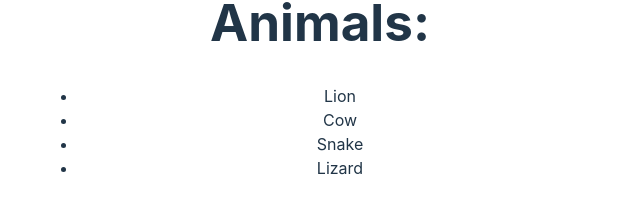
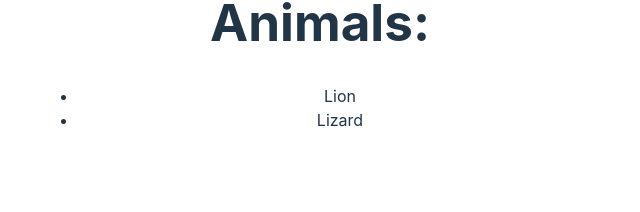
Before and after one commit to Extraterra1/Odin-Project, a React (Vite) app in the folder node-path/React/my-first-react-app/: page / in a window 1280 px wide. Shown: the part 694-906 px from the top of the page, without its empty margins (320-960 px from the left). After the commit the page ends 874 px from the top, so only its background shows below. Built offline with nearby package versions, Linux system fonts and the light colour scheme.

Commit message:
conditional rendering in List

```diff
--- a/node-path/React/my-first-react-app/src/App.jsx
+++ b/node-path/React/my-first-react-app/src/App.jsx
@@ -8,6 +8,7 @@ import './App.css';
 
 function App() {
   // const [count, setCount] = useState(0);
+  const animals = ['Lion', 'Cow', 'Snake', 'Lizard'];
 
   return (
     <>
@@ -15,7 +16,7 @@ function App() {
       <img src={reactLogo} alt="" srcSet="" />
       <Greeting />
       <FavFood />
-      <List />
+      <List animals={animals} />
     </>
   );
 }
--- a/node-path/React/my-first-react-app/src/List.jsx
+++ b/node-path/React/my-first-react-app/src/List.jsx
@@ -1,12 +1,13 @@
+/* eslint-disable react/prop-types */
+
 import ListItem from './ListItem';
 
-export default function List() {
-  const animals = ['Lion', 'Cow', 'Snake', 'Lizard'];
+export default function List(props) {
   return (
     <div>
       <h1>Animals: </h1>
       <ul>
-        {animals.map((el) => (
+        {props.animals.map((el) => (
           <ListItem key={el} animal={el} />
         ))}
       </ul>
--- a/node-path/React/my-first-react-app/src/ListItem.jsx
+++ b/node-path/React/my-first-react-app/src/ListItem.jsx
@@ -1,4 +1,4 @@
 export default function ListItem(props) {
   // eslint-disable-next-line react/prop-types
-  return <li>{props.animal}</li>;
+  return props.animal.startsWith('L') ? <li>{props.animal}</li> : null;
 }
```
